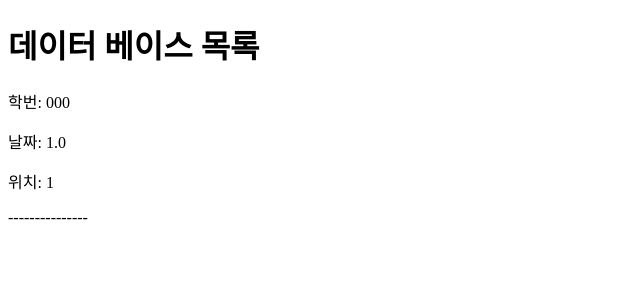
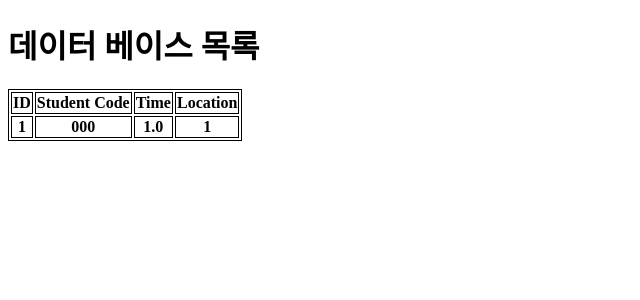
Before and after one commit to jjxxmiin/Checker, a Flask app: page /read in a window 1280 px wide. Shown: the top 300 px of the page, without its empty margins (0-640 px from the left). Run offline with Flask 2, Linux system fonts and the light colour scheme; tables that the repository leaves empty hold one stand-in row (values such as "Sample post"); lists and menus that the app fills with data are empty.

Commit message:
Update: Templates, CSS, git message, models id
Init Map Template
Update read Template table
Update model id

```diff
--- a/server/api.py
+++ b/server/api.py
@@ -1,5 +1,5 @@
 import os
-from flask import render_template
+from flask import render_template, url_for
 from flask_restful import reqparse
 from flask_restful import Api
 from app import app, db, DB_PATH
@@ -16,6 +16,13 @@ def read():
     data = User.query.all()
 
     return render_template('read.html', data=data)
+
+
+@app.route('/map')
+def map():
+    data = User.query.all()
+
+    return render_template('map.html', data=data)
 
 
 @app.route('/info', methods=['GET'])
@@ -36,7 +43,6 @@ def Info():
 
     return {'ok': 1}
 
-
 if __name__ == "__main__":
     if not os.path.exists(DB_PATH):
         os.mkdir(DB_PATH)
--- a/server/app/models.py
+++ b/server/app/models.py
@@ -4,7 +4,8 @@ from app import db
 class User(db.Model):
     __table_name__ = 'user'
 
-    student_code = db.Column(db.String(100), unique=True, nullable=False, primary_key=True)
+    id = db.Column(db.Integer, primary_key=True, autoincrement=True)
+    student_code = db.Column(db.String(100), nullable=False)
     timestamp = db.Column(db.Float, nullable=False)
     location = db.Column(db.Integer, nullable=False)
 
--- /dev/null
+++ b/server/app/static/css/style.css
@@ -0,0 +1,10 @@
+table, th {
+    border: 1px double black;
+}
+
+img {
+    width: auto;
+    height: auto;
+    display: block;
+    margin: 0px auto;
+}
--- a/server/app/templates/read.html
+++ b/server/app/templates/read.html
@@ -2,18 +2,30 @@
 <html>
 <head>
     <meta charset="utf-8"/>
-    <meta name="viewport" content="width=device-width, initial-scale=1.0"/>
     <title>Hallym</title>
+    <link rel="stylesheet" href="{{ url_for('static', filename='css/style.css') }}">
 </head>
 <body>
     <h1>데이터 베이스 목록</h1>
-    <div>
-        {% for i in data %}
-            <p>학번: {{i.student_code}}</p>
-            <p>날짜: {{i.timestamp}}</p>
-            <p>위치: {{i.location}}</p>
-            <p>---------------</p>
-        {% endfor %}
-    </div>
+    <table>
+        <thead>
+            <tr>
+                <th> ID </th>
+                <th> Student Code</th>
+                <th> Time </th>
+                <th> Location </th>
+            </tr>
+        </thead>
+        <tbody>
+            {% for i in data %}
+            <tr>
+                <th scope="col"> {{i.id}} </th>
+                <th scope="col"> {{i.student_code}} </th>
+                <th scope="col"> {{i.timestamp}} </th>
+                <th scope="col"> {{i.location}} </th>
+            </tr>
+            {% endfor %}
+        </tbody>
+    </table>
 </body>
 </html>
```
Also changed, not shown: server/app/templates/map.html (added, +11 -0 lines), .gitmessage.txt (added).
